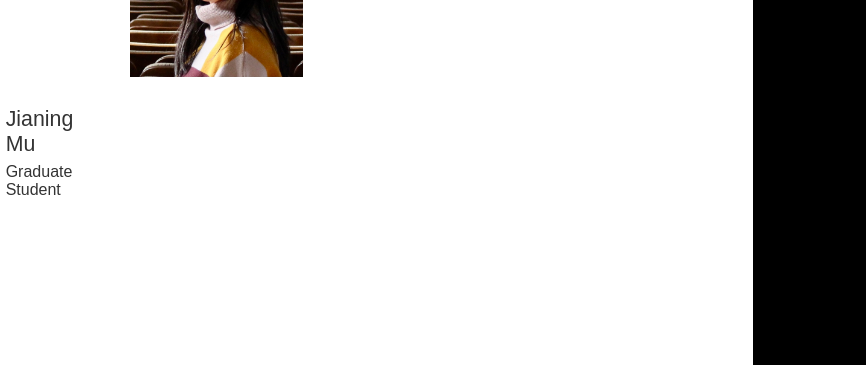
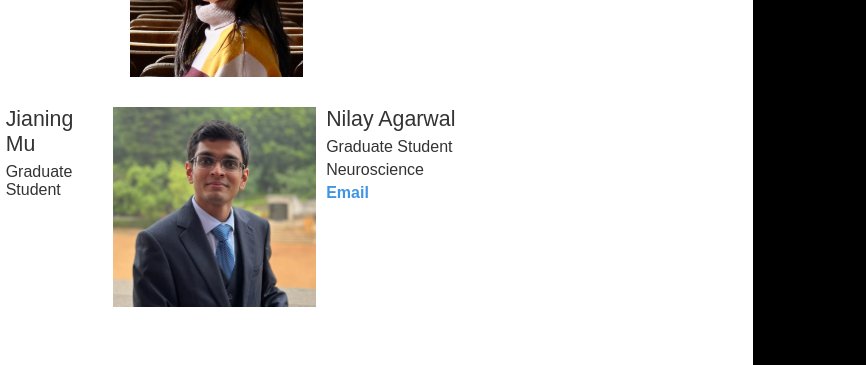
Before and after one commit to HuthLab/huthlab.github.io, a plain HTML site: page people.html in a window 1280 px wide. Shown: the part 630-995 px from the top of the page, 414-1280 px from the left. Drawn offline with Linux system fonts and the light colour scheme.

Commit message:
automated deployment

```diff
--- a/people.html
+++ b/people.html
@@ -61,7 +61,7 @@ html {
 <span class='name'>Sihang (Suna) Guo</span>
 <span class='title'>Graduate Student</span>
 <span class='department'>Neuroscience</span>
-<span class='email'><a href='mailto:sguo19@utexas.edu'>Email</a></span>
+<span class='email'><a href='mailto:sunaguo@berkeley.edu'>Email</a></span>
 </div>
 <div class='person'>
 <div class='imgcontainer'><img src='static/jianingmu.jpg' height=200px/></div>
@@ -69,6 +69,13 @@ html {
 <span class='title'>Graduate Student</span>
 <span class='department'>Neuroscience</span>
 <span class='email'><a href='mailto:jmu@berkeley.edu'>Email</a></span>
+</div>
+<div class='person'>
+<div class='imgcontainer'><img src='static/nilayagarwal.jpg' height=200px/></div>
+<span class='name'>Nilay Agarwal</span>
+<span class='title'>Graduate Student</span>
+<span class='department'>Neuroscience</span>
+<span class='email'><a href='mailto:nilayagarwal@berkeley.edu'>Email</a></span>
 </div>
 <!-- Undergrads -->
 <!-- Alums -->
```
Also changed, not shown: static/nilayagarwal.jpg (added).
